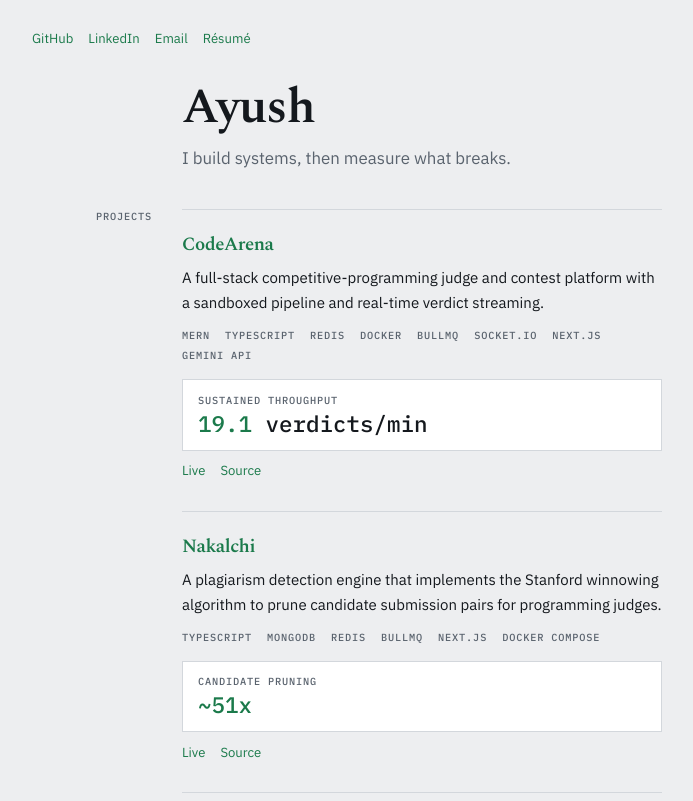
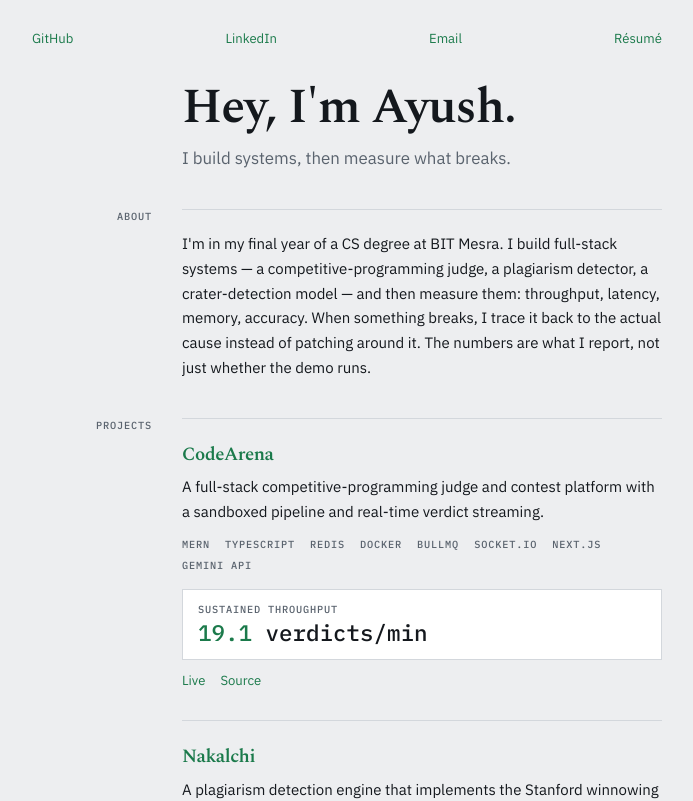
Before and after one commit to Ayush-142/Portfolio, a Next.js app: page / in a window 1280 px wide. Shown: the top 801 px of the page, without its empty margins (293-986 px from the left). Built offline with nearby package versions, Linux system fonts and the light colour scheme.

Commit message:
Add greeting headline, move About above Projects, space nav links evenly

```diff
--- a/app/page.tsx
+++ b/app/page.tsx
@@ -7,15 +7,9 @@ export default function Home() {
   return (
     <div className="lg:pl-40">
       <div>
-        <h1>{profile.name}</h1>
+        <h1>Hey, I&apos;m {profile.name}.</h1>
         <p className="mt-2 text-lg text-muted">{profile.tagline}</p>
       </div>
-
-      <Section label="Projects">
-        {projects.map((project) => (
-          <ProjectCard key={project.slug} project={project} />
-        ))}
-      </Section>
 
       <Section label="About">
         {profile.about.map((paragraph, i) => (
@@ -24,6 +18,12 @@ export default function Home() {
           </p>
         ))}
       </Section>
+
+      <Section label="Projects">
+        {projects.map((project) => (
+          <ProjectCard key={project.slug} project={project} />
+        ))}
+      </Section>
     </div>
   );
 }
--- a/components/Nav.tsx
+++ b/components/Nav.tsx
@@ -2,7 +2,7 @@ import { profile } from "@/content/profile";
 
 export default function Nav() {
   return (
-    <nav aria-label="Primary" className="flex gap-4 text-sm">
+    <nav aria-label="Primary" className="flex justify-between text-sm">
       {profile.links.map((link) => (
         <a key={link.label} href={link.href}>
           {link.label}
```
